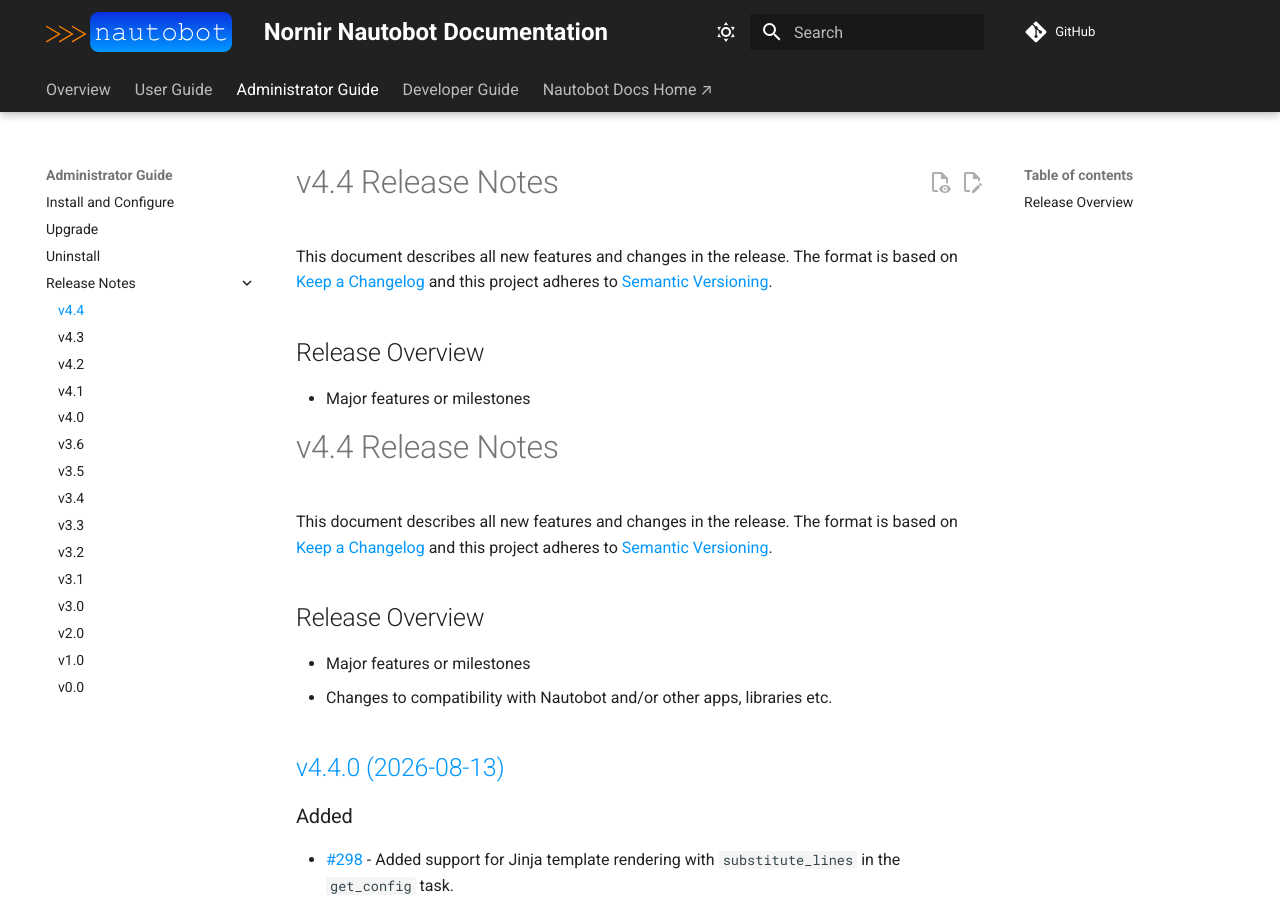
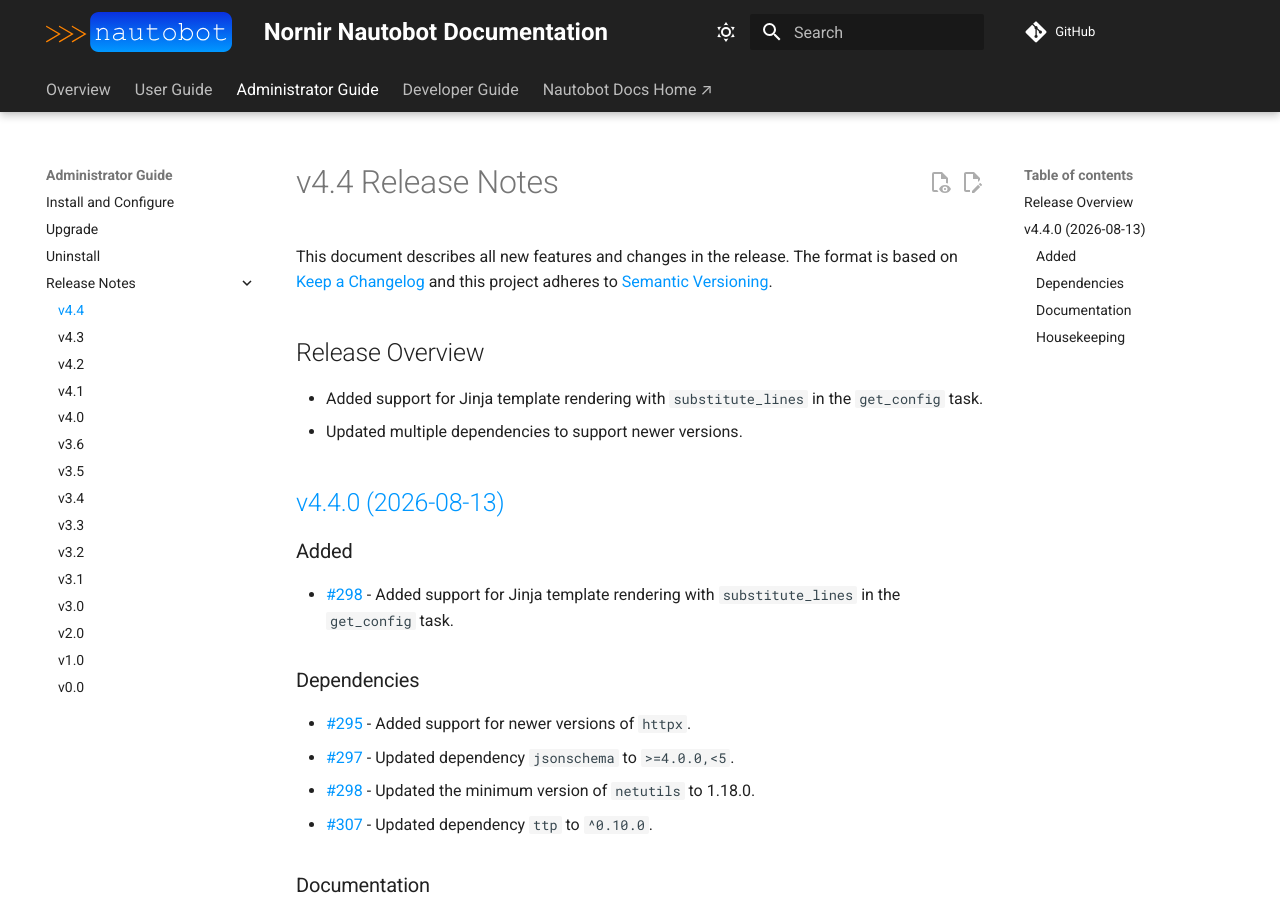
Before and after one commit to nautobot/nornir-nautobot, an MkDocs documentation site: the page built from docs/admin/release_notes/version_4.4.md, in a window 1280 px wide and 900 px high. Built offline with MkDocs 1.6.1 and Material for MkDocs 9.7.7, drawn with Linux system fonts in a browser that asks for light colours; comment, search, counter and statistics services are not loaded.

Commit message:
Updated release notes

```diff
--- a/docs/admin/release_notes/version_4.4.md
+++ b/docs/admin/release_notes/version_4.4.md
@@ -4,18 +4,10 @@
 
 ## Release Overview
 
-- Major features or milestones
+- Added support for Jinja template rendering with `substitute_lines` in the `get_config` task.
+- Updated multiple dependencies to support newer versions.
 
 <!-- towncrier release notes start -->
-
-# v4.4 Release Notes
-
-This document describes all new features and changes in the release. The format is based on [Keep a Changelog](https://keepachangelog.com/en/1.0.0/) and this project adheres to [Semantic Versioning](https://semver.org/spec/v2.0.0.html).
-
-## Release Overview
-
-- Major features or milestones
-- Changes to compatibility with Nautobot and/or other apps, libraries etc.
 
 ## [v4.4.0 (2026-08-13)](https://github.com/nautobot/nornir-nautobot/releases/tag/v4.4.0)
 
```
